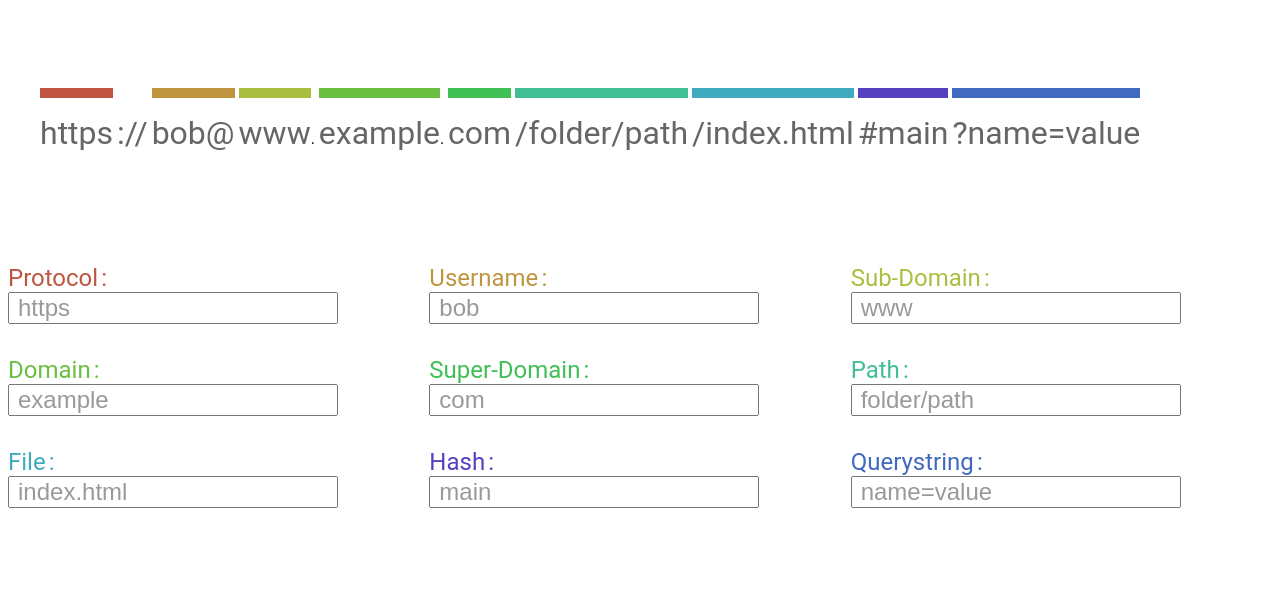
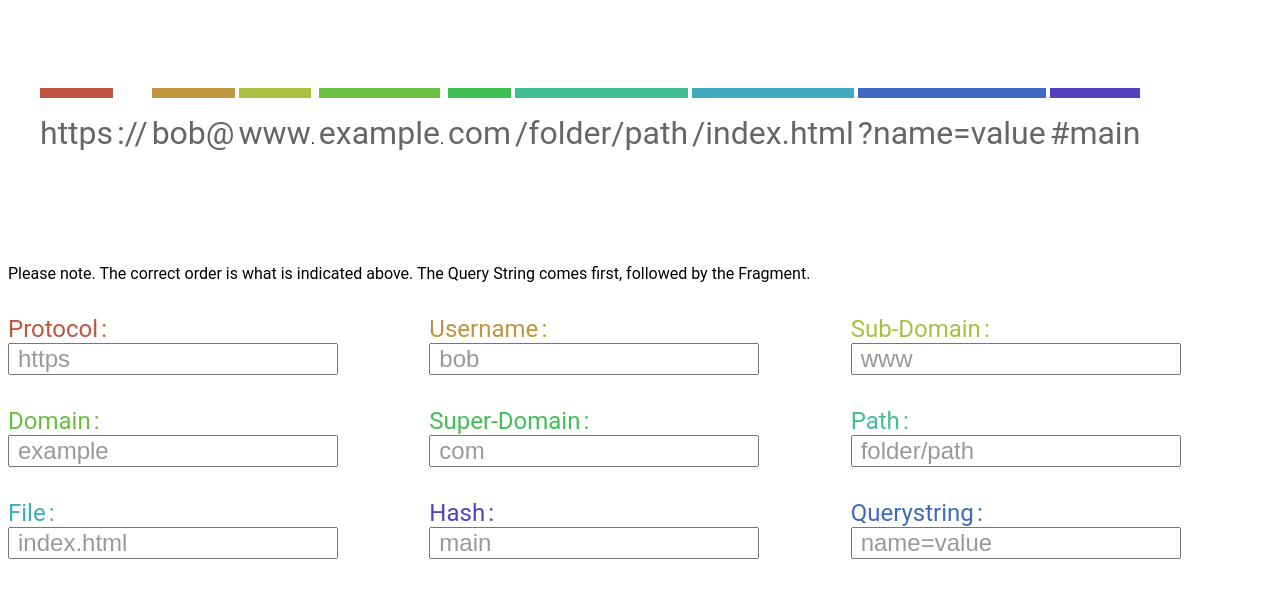
Before and after one commit to prof3ssorSt3v3/url-parts, a plain HTML site: page index.html in a window 1280 px wide. Drawn offline with Linux system fonts and the light colour scheme.

Commit message:
Added note about querystring before the hash.

```diff
--- a/index.html
+++ b/index.html
@@ -15,8 +15,11 @@
         <span class="superdomain"></span>
         <span class="path" data-prefix="/"></span>
         <span class="file" data-prefix="/"></span>
+        <span class="query" data-prefix="?"></span>
         <span class="hash" data-prefix="#"></span>
-        <span class="query" data-prefix="?"></span>
+    </section>
+    <section class="info">
+        <p>Please note. The correct order is what is indicated above. The Query String comes first, followed by the Fragment.</p>
     </section>
     <section class="inputs">
         <p><label for="protocol">Protocol</label>
```
